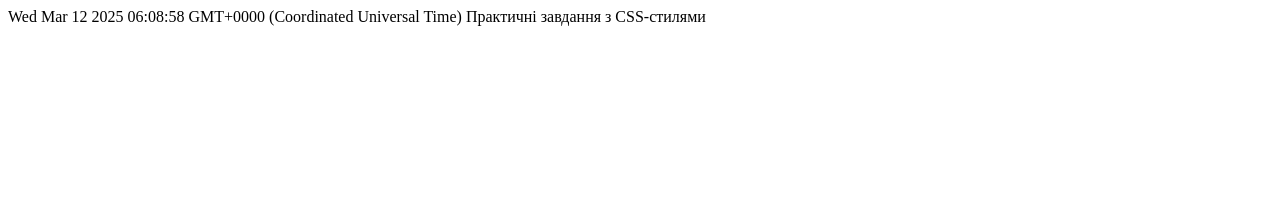
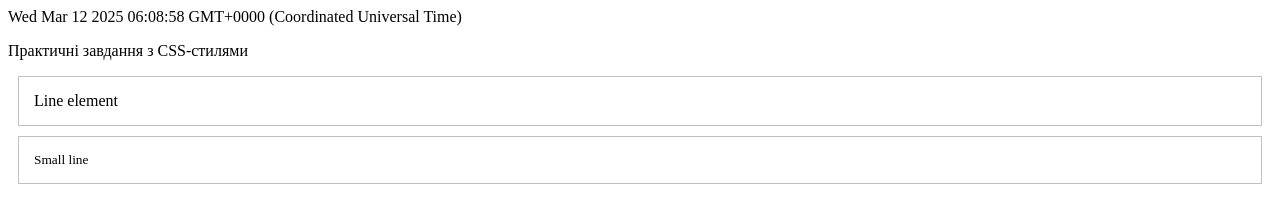
Before and after one commit to felkost/staticSiteexp01, a plain HTML site: page task01.html in a window 1280 px wide. Drawn offline with Linux system fonts and the light colour scheme.

Commit message:
add style

```diff
--- /dev/null
+++ b/style.css
@@ -0,0 +1,6 @@
+span, small {
+    display: block;
+    border: 1px solid silver;
+    margin: 10px;
+    padding: 15px;
+}
--- a/task01.html
+++ b/task01.html
@@ -2,9 +2,12 @@
 <html>
 <head>
     <title>Практика CSS2</title>
+    <link href="style.css" type="text/css"  rel="stylesheet">
 </head>
 <body>
 <script type="text/javascript"> document.write(Date()); </script>
-    Практичні завдання з CSS-стилями
+    <p>Практичні завдання з CSS-стилями</p>
+    <span>Line element</span>
+    <small>Small line
 </body>
 </html>
```
